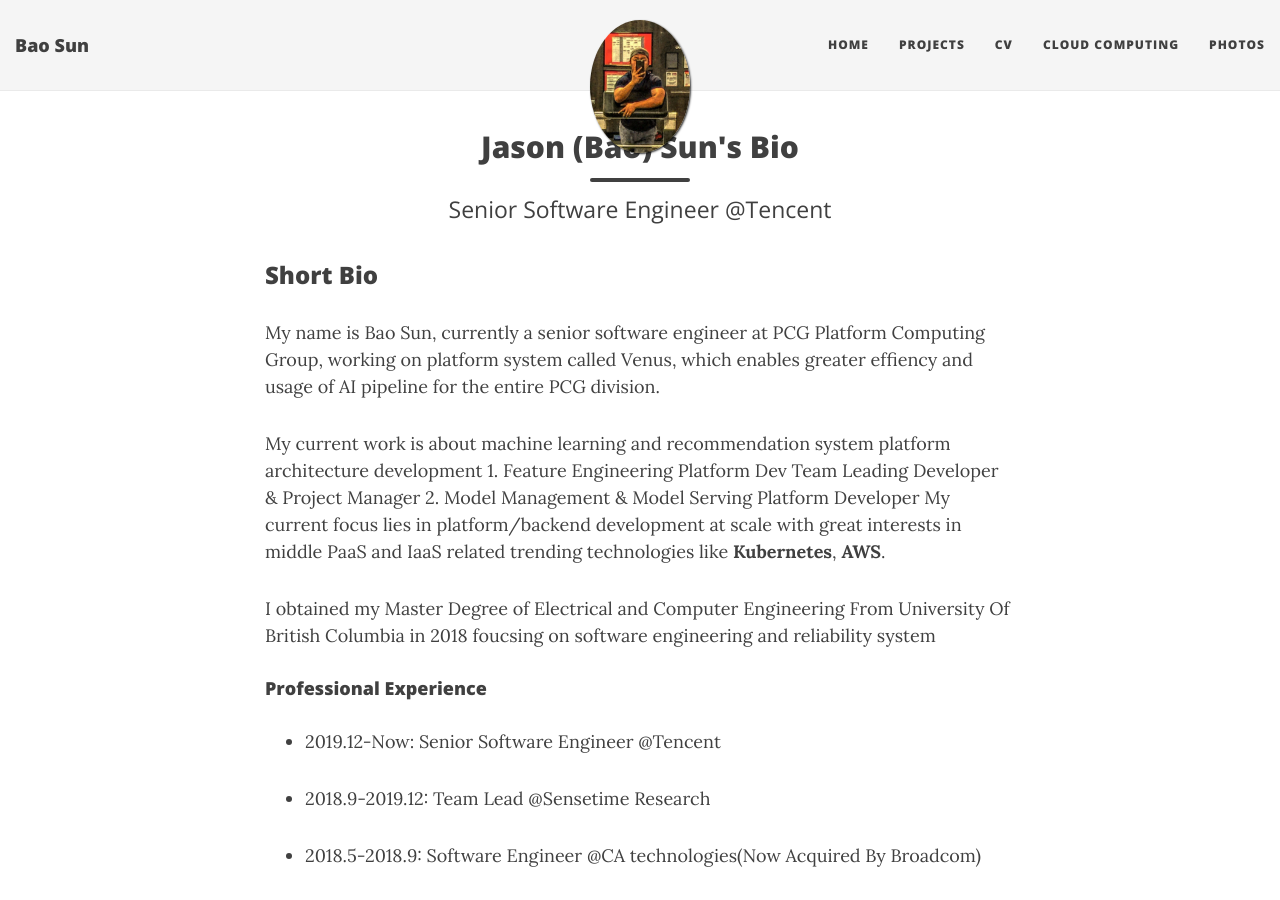
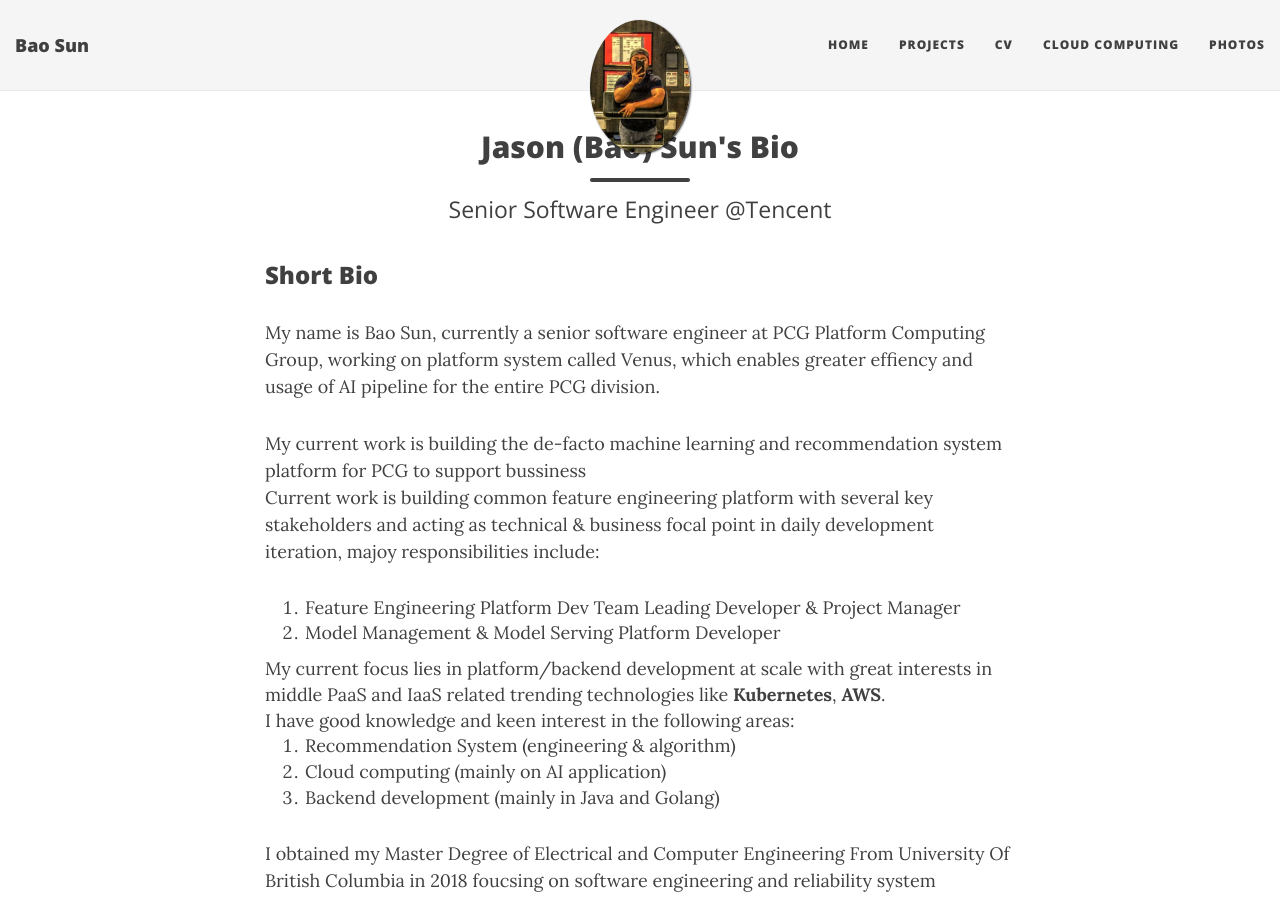
Before and after one commit to arthursunbao/arthursunbao.github.io, a Jekyll site: the page built from index.html, in a window 1280 px wide and 900 px high. Built offline with Jekyll 4.4.1, drawn with Linux system fonts in a browser that asks for light colours; nearby versions of some CDN libraries; the list of posts is cut into pages by our own code.

Commit message:
Update index.html
update html

```diff
--- a/index.html
+++ b/index.html
@@ -6,52 +6,113 @@ use-site-title: true
 ---
 
 <h3>Short Bio</h3>
-<p>My name is Bao Sun, currently a senior software engineer at PCG Platform Computing Group, working on platform system called Venus, which enables greater effiency and usage of AI pipeline for the entire PCG division.
-</p><p>
-   My current work is about machine learning and recommendation system platform architecture development
-   1. Feature Engineering Platform Dev Team Leading Developer & Project Manager
-   2. Model Management & Model Serving Platform Developer
-  My current focus lies in platform/backend development at scale with great interests in middle PaaS and IaaS related trending technologies like <b>Kubernetes</b>, <b>AWS</b>.</p>
+<p>My name is Bao Sun, currently a senior software engineer at PCG Platform Computing Group, working on platform system
+    called Venus, which enables greater effiency and usage of AI pipeline for the entire PCG division.
+</p>
 <p>
-I obtained my Master Degree of Electrical and Computer Engineering From University Of British Columbia in 2018 foucsing on software engineering and reliability system
+    My current work is building the de-facto machine learning and recommendation system platform for PCG to support
+    bussiness <br>
+    Current work is building common feature engineering platform with several key stakeholders and acting as technical &
+    business focal point in daily development iteration, majoy responsibilities include:
+
+    <ol>
+        <li>
+            Feature Engineering Platform Dev Team Leading Developer & Project Manager
+        </li>
+        <li>
+            Model Management & Model Serving Platform Developer
+        </li>
+    </ol>
+
+
+    My current focus lies in platform/backend development at scale with great interests in middle PaaS and IaaS related
+    trending technologies like <b>Kubernetes</b>, <b>AWS</b>.
+    <br>
+    I have good knowledge and keen interest in the following areas:
+
+    <ol>
+        <li>
+            Recommendation System (engineering & algorithm)
+        </li>
+        <li>
+            Cloud computing (mainly on AI application)
+        </li>
+        <li>
+            Backend development (mainly in Java and Golang)
+        </li>
+    </ol>
+</p>
+<p>
+    I obtained my Master Degree of Electrical and Computer Engineering From University Of British Columbia in 2018
+    foucsing on software engineering and reliability system
 </p>
 
 <h4>Professional Experience</h4>
 <p>
     <ul>
-    <li><p>2019.12-Now: Senior Software Engineer @Tencent</p></li>
-    <li><p>2018.9-2019.12: Team Lead @Sensetime Research</p></li>
-    <li><p>2018.5-2018.9: Software Engineer @CA technologies(Now Acquired By Broadcom)</p></li>
-    <li><p>2016.11-2017.11: Software Engineer Intern @Baidu US</p></li>
-    <li><p>2015.9-2016.11: Research Assistant @Univeristy Of British Columbia</p></li>
+        <li>
+            <p>2019.12-Now: Senior Software Engineer @Tencent</p>
+        </li>
+        <li>
+            <p>2018.9-2019.12: Team Lead @Sensetime Research</p>
+        </li>
+        <li>
+            <p>2018.5-2018.9: Software Engineer @CA technologies(Now Acquired By Broadcom)</p>
+        </li>
+        <li>
+            <p>2016.11-2017.11: Software Engineer Intern @Baidu US</p>
+        </li>
+        <li>
+            <p>2015.9-2016.11: Research Assistant @Univeristy Of British Columbia</p>
+        </li>
     </ul>
 </p>
 
 <h4>Tech Stack</h4>
 <p>
     <ul>
-    <li><p>Languages: Java, Python, Golang, C++, Bash</p></li>
-    <li><p>Framework: Spring, Hibernate, Mybatis, Django, Bottle</p></li>
-    <li><p>Databases: Cassandra, MySql, HBase, AWS Aurora</p></li>
-    <li><p>Cloud Native: Kubernetes, Docker, Istio</p></li>
-    <li><p>Machine Learning: Tensorflow, Pytorch</p></li>
-    <li><p>Cloud Platform: Amazon Web Service</p></li>
+        <li>
+            <p>Languages: Java, Python, Golang, C++, Bash</p>
+        </li>
+        <li>
+            <p>Framework: Spring, Hibernate, Mybatis, Django, Bottle</p>
+        </li>
+        <li>
+            <p>Databases: Cassandra, MySql, HBase, AWS Aurora</p>
+        </li>
+        <li>
+            <p>Cloud Native: Kubernetes, Docker, Istio</p>
+        </li>
+        <li>
+            <p>Machine Learning: Tensorflow, Pytorch</p>
+        </li>
+        <li>
+            <p>Cloud Platform: Amazon Web Service</p>
+        </li>
     </ul>
 </p>
 
 <h4>Professional Certification</h4>
 <p>
     <ul>
-    <li><p>ITIL V3 Foundation</p></li>
-    <li><p>AWS Certified Solution Architect Associate </p></li>
-    <li><p>AWS Certified Machine Learning Professional </p></li>
+        <li>
+            <p>ITIL V3 Foundation</p>
+        </li>
+        <li>
+            <p>AWS Certified Solution Architect Associate </p>
+        </li>
+        <li>
+            <p>AWS Certified Machine Learning Professional </p>
+        </li>
     </ul>
 </p>
 
 <p>
     <h4>Education</h4>
     <ul>
-    <li><p>2015.7-2018.5 Master of Electrical and Computer Engineering @ University Of British Columba</p></li>
+        <li>
+            <p>2015.7-2018.5 Master of Electrical and Computer Engineering @ University Of British Columba</p>
+        </li>
     </ul>
 </p>
 
```
Lines whose indentation alone changed are shown as unchanged.
